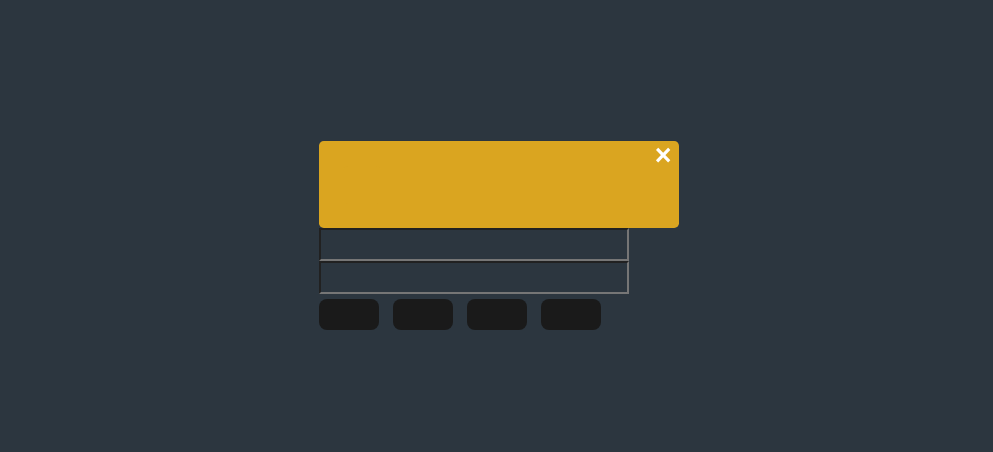
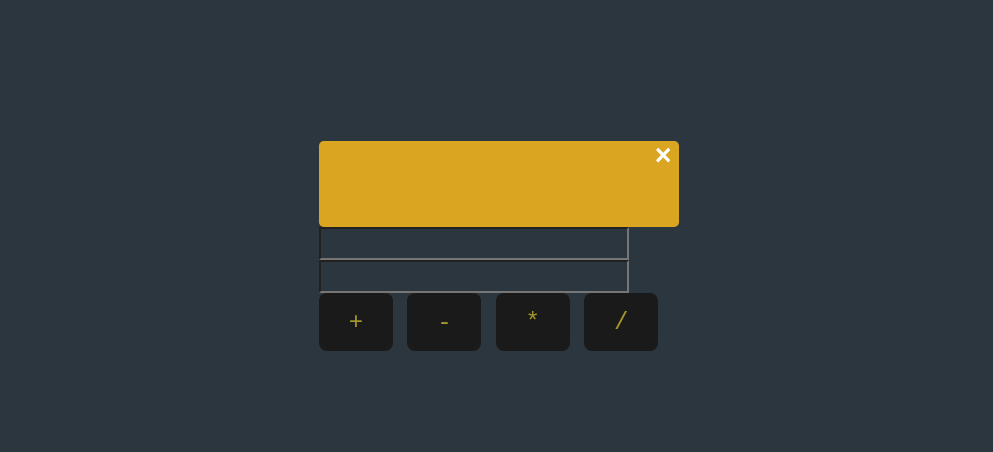
Before and after one commit to Torkel0825/Assingment-4, a plain HTML site: page index.html in a window 1280 px wide. Both pictures are taken after a click on the button "Calculator". Shown: the part 57-509 px from the top of the page, without its empty margins (141-1134 px from the left). Drawn offline with Linux system fonts and the light colour scheme.

Commit message:
click button, meny opens.. rejoice!

```diff
--- a/index.html
+++ b/index.html
@@ -25,12 +25,12 @@
           <div id="model-content">
             <input type="text" value="" id="nubmber1" />
             <input type="text" value="" id="nubmber2" />
-            <form>
-              <button id="add"></button>
-              <button id="sub"></button>
-              <button id="mult"></button>
-              <button id="divi"></button>
-            </form>
+            <div>
+              <button id="add">+</button>
+              <button id="sub">-</button>
+              <button id="mult">*</button>
+              <button id="divi">/</button>
+            </div>
             <!-- the weird text here === the x character, often used for as a visual for closing windows  -->
           </div>
         </section>
--- a/script.js
+++ b/script.js
@@ -26,14 +26,15 @@ const num2 = document.getElementById("nubmber2");
 function viewCalculator() {
   document.querySelector("#model-content").style.display = "block";
   calcBtn.innerHTML = " ";
-  document.querySelector("calcBtn").style.visibility = "hidden";
+  document.querySelector(calcBtn).style.display = "hidden";
   // the hover effect on the button remains even when i have hidden the button upon it being pressed
   //
 }
-calcBtn.addEventListener("click", () => viewCalculator());
+calcBtn.addEventListener("click", viewCalculator);
 
 function addition(num1, num2) {
-  return (result = a + b);
+  result = num1 + num2;
+  return result;
 }
 function substitution(num1, num2) {
   return (result = a - b);
--- a/style.css
+++ b/style.css
@@ -69,11 +69,16 @@ button {
   border-radius: 0.2rem;
   border: none;
   padding: 0.8rem;
+  display: block;
 }
 
 #calculate:hover {
   background-color: orange;
   cursor: pointer;
+}
+div > button {
+  align-self: center;
+  justify-self: center;
 }
 
 #model-content {
```
